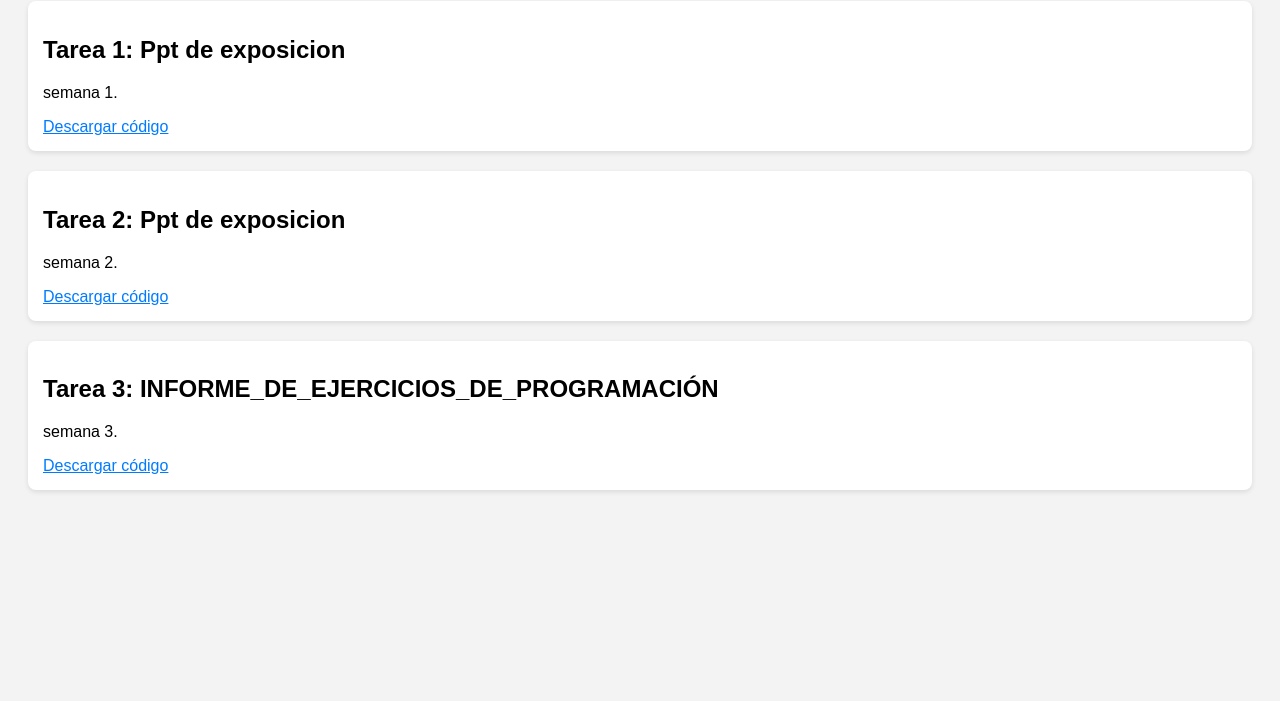
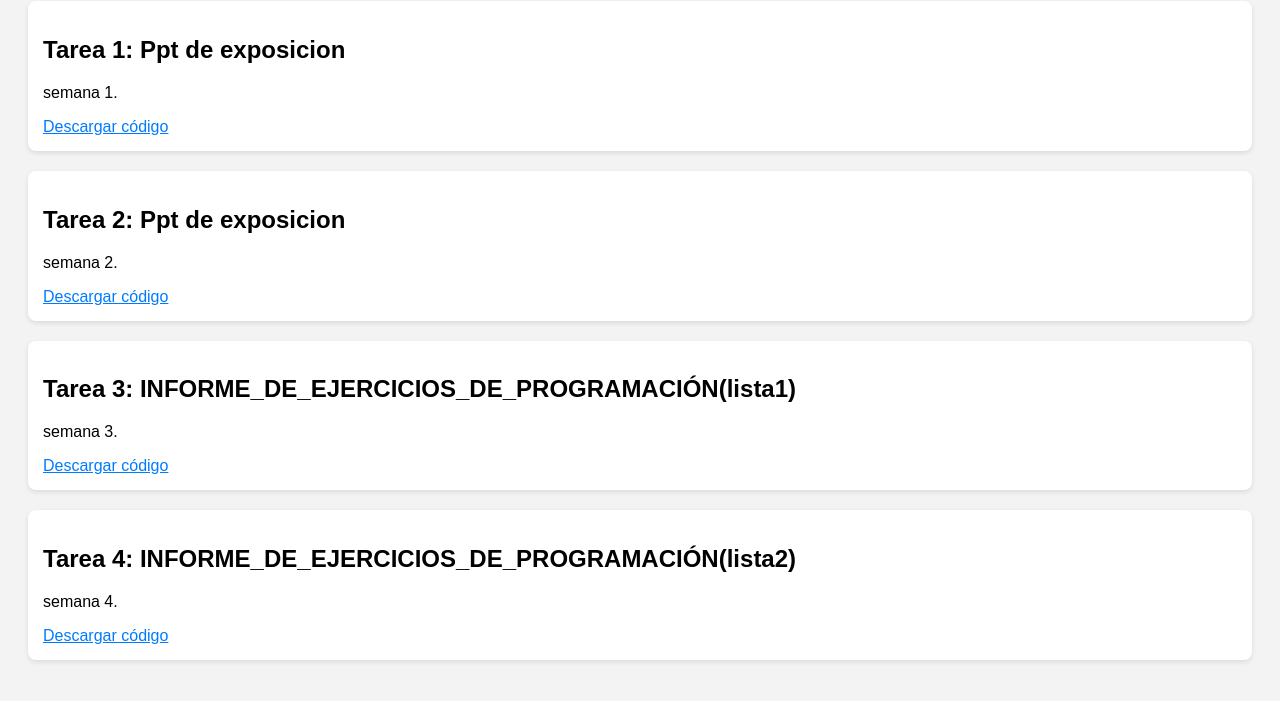
Before and after one commit to RobertoPalaciosCarrasco/Mis-Tareas-de-Algoritmia-y-Fundamento-de-Programaci-n, a plain HTML site: page index.html in a window 1280 px wide. Shown: the part 107-808 px from the top of the page. Drawn offline with Linux system fonts and the light colour scheme.

Commit message:
Update index.html

```diff
--- a/index.html
+++ b/index.html
@@ -40,9 +40,15 @@
   </div>
 
   <div class="tarea">
-    <h2>Tarea 3: INFORME_DE_EJERCICIOS_DE_PROGRAMACIÓN</h2>
+    <h2>Tarea 3: INFORME_DE_EJERCICIOS_DE_PROGRAMACIÓN(lista1)</h2>
     <p>semana 3.</p>
     <a href="semana3.pdf" download>Descargar código</a>
   </div>
+
+  <div class="tarea">
+    <h2>Tarea 4: INFORME_DE_EJERCICIOS_DE_PROGRAMACIÓN(lista2)</h2>
+    <p>semana 4.</p>
+    <a href="semana4.pdf" download>Descargar código</a>
+  </div>
 </body>
 </html>
```
